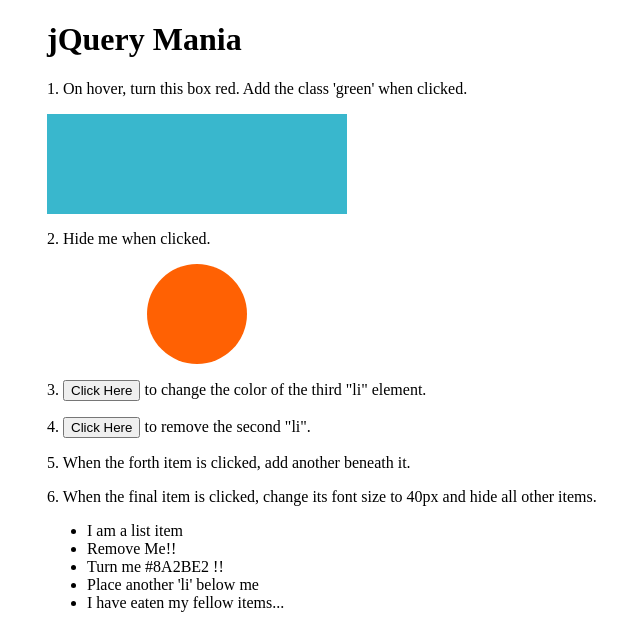
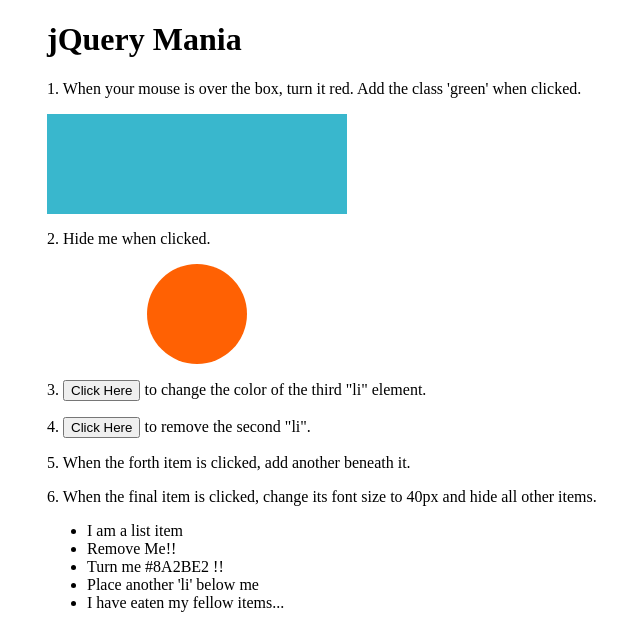
Before and after one commit to jessicaherford/Week4_Monday, a plain HTML site: page jQuerying.html in a window 1280 px wide. Shown: the top 625 px of the page, without its empty margins (17-657 px from the left). Drawn offline with nearby package versions, Linux system fonts and the light colour scheme.

Commit message:
Edit exercise

```diff
--- a/jQuerying.html
+++ b/jQuerying.html
@@ -12,7 +12,7 @@
 
 <h1>jQuery Mania</h1>
 
-<p>1. On hover, turn this box red. Add the class 'green' when clicked.</p>
+<p>1. When your mouse is over the box, turn it red. Add the class 'green' when clicked.</p>
 <div id="hover"></div>
 
 <p>2. Hide me when clicked.</p>
```
Also changed, not shown: main.js (+5 -20 lines).
